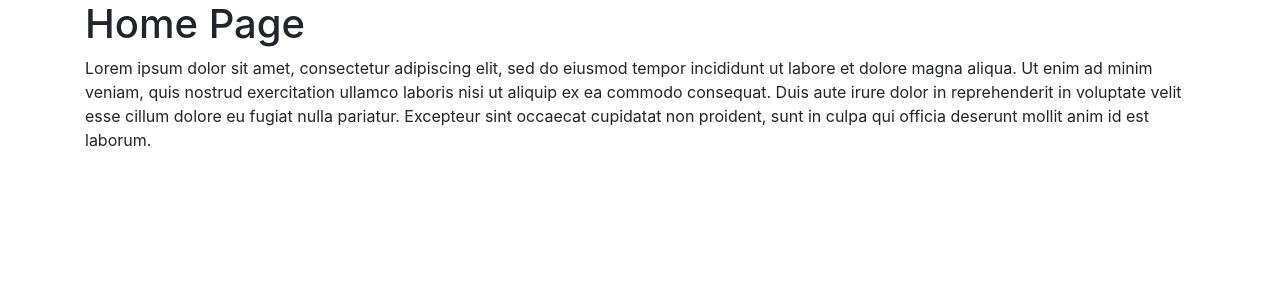
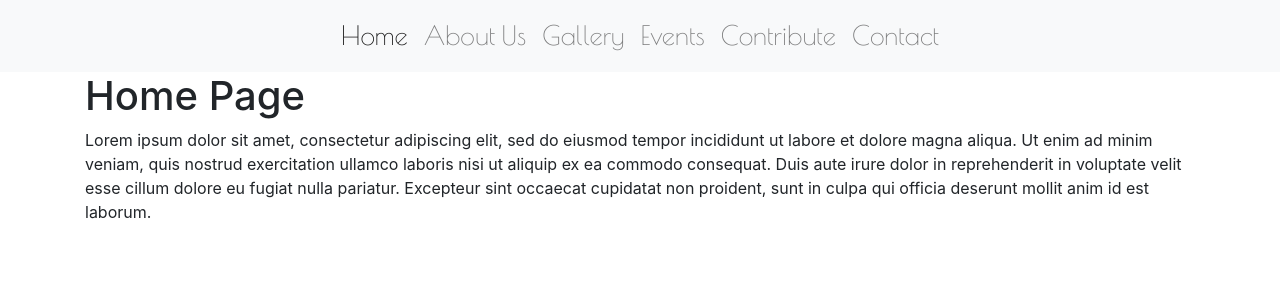
Before and after one commit to andrewkigara/new-church-website, a React (Create React App) app in the folder frontend/: page / in a window 1280 px wide. Shown: the top 300 px of the page. Built offline with nearby package versions, Linux system fonts and the light colour scheme.

Commit message:
Navbar
Workable. Needs some extra formatting

```diff
--- a/frontend/src/Components/Navbar.css
+++ b/frontend/src/Components/Navbar.css
@@ -1,15 +1,6 @@
-/* @import url("https://fonts.googleapis.com/css2?family=Poiret+One&display=swap");
+@import url("https://fonts.googleapis.com/css2?family=Poiret+One&display=swap");
 
 .navbar {
   font-family: "Poiret One", cursive;
-  font-size: 1.5rem;
+  font-size: 1.65rem;
 }
-.navText {
-  text-decoration: none;
-}
-.navText:hover {
-  text-decoration-line: underline;
-}
-.navbar-brand {
-  font-size: 1.75rem;
-} */
--- a/frontend/src/Components/Navbar.js
+++ b/frontend/src/Components/Navbar.js
@@ -1,10 +1,45 @@
-import React from 'react'
-// import './Navbar.css';
+import React from 'react';
+import './Navbar.css';
 
 export const Navbar = () => {
     return (
-        <div class="container mx-auto">
+        <div class="mx-auto">
+            <nav class="navbar navbar-expand-lg navbar-light bg-light">
+                <button class="navbar-toggler" type="button" data-toggle="collapse" data-target="#navbarsExample08" aria-controls="navbarsExample08" aria-expanded="false" aria-label="Toggle navigation">
+                    <span class="navbar-toggler-icon"></span>
+                </button>
 
+                <div class="collapse navbar-collapse justify-content-md-center" id="navbarsExample08">
+                    <ul class="navbar-nav">
+                        <li class="nav-item active">
+                            <a class="nav-link" href="/">Home<span class="sr-only">(current)</span></a>
+                        </li>
+                        <li class="nav-item">
+                            <a class="nav-link" href="/about">About Us</a>
+                        </li>
+                        <li class="nav-item">
+                            <a class="nav-link" href="/gallery">Gallery</a>
+                        </li>
+                        <li class="nav-item">
+                            <a class="nav-link" href="/events">Events</a>
+                        </li>
+                        <li class="nav-item">
+                            <a class="nav-link" href="/contribute">Contribute</a>
+                        </li>
+                        <li class="nav-item">
+                            <a class="nav-link" href="/contact">Contact</a>
+                        </li>
+                        {/* <li class="nav-item dropdown">
+                            <a class="nav-link dropdown-toggle" href="#" id="dropdown08" data-toggle="dropdown" aria-haspopup="true" aria-expanded="false">Dropdown</a>
+                            <div class="dropdown-menu" aria-labelledby="dropdown08">
+                            <a class="dropdown-item" href="#">Action</a>
+                            <a class="dropdown-item" href="#">Another action</a>
+                            <a class="dropdown-item" href="#">Something else here</a>
+                            </div>
+                        </li> */}
+                    </ul>
+                </div>
+            </nav>
         </div>
     )
 }
```
